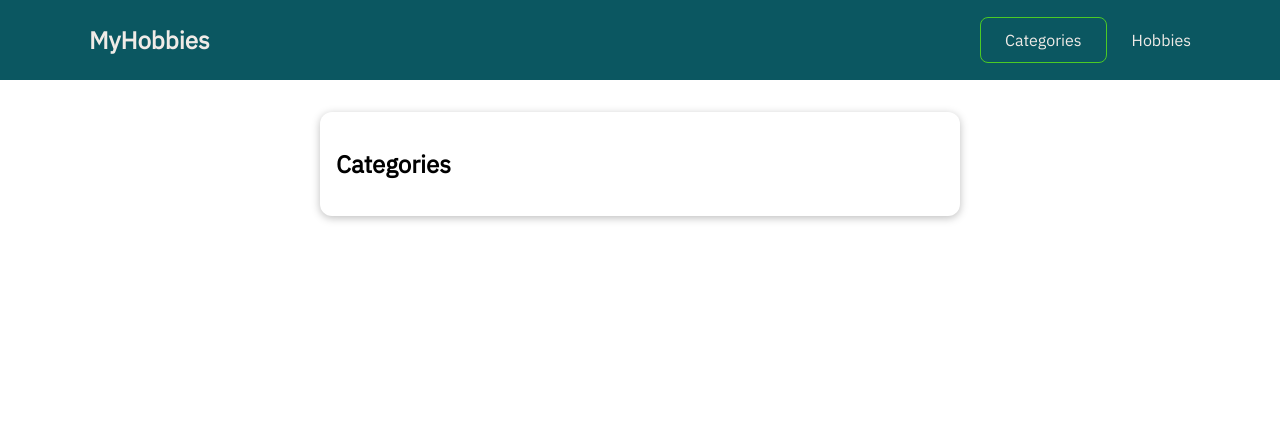
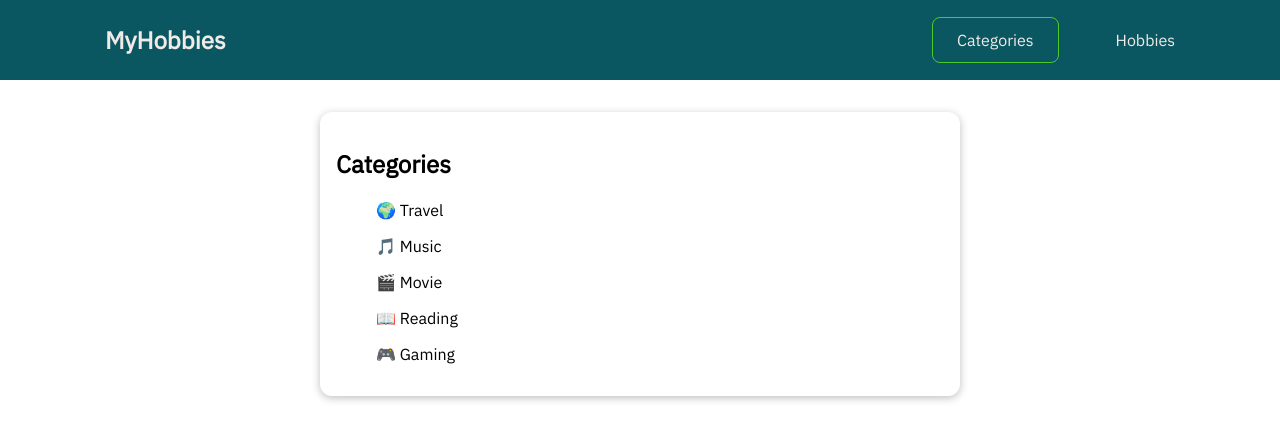
Before and after one commit to Lime5005/VueJS, a Vue app in the folder my-hobbies-project/: page /categories in a window 1280 px wide. Shown: the top 440 px of the page. Built offline with nearby package versions, Linux system fonts and the light colour scheme.

Commit message:
add vuex store

```diff
--- a/my-hobbies-project/public/index.html
+++ b/my-hobbies-project/public/index.html
@@ -1,17 +1,20 @@
 <!DOCTYPE html>
 <html lang="en">
-  <head>
+
+<head>
     <meta charset="utf-8">
     <meta http-equiv="X-UA-Compatible" content="IE=edge">
     <meta name="viewport" content="width=device-width,initial-scale=1.0">
     <link rel="icon" href="<%= BASE_URL %>favicon.ico">
-    <title><%= htmlWebpackPlugin.options.title %></title>
-  </head>
-  <body>
+    <title>My Hobbies</title>
+</head>
+
+<body>
     <noscript>
       <strong>We're sorry but <%= htmlWebpackPlugin.options.title %> doesn't work properly without JavaScript enabled. Please enable it to continue.</strong>
     </noscript>
     <div id="app"></div>
     <!-- built files will be auto injected -->
-  </body>
+</body>
+
 </html>
--- a/my-hobbies-project/src/components/hobbies/Categories.vue
+++ b/my-hobbies-project/src/components/hobbies/Categories.vue
@@ -2,10 +2,25 @@
   <div>
     <base-card>
       <h2>Categories</h2>
+      <ul v-for="category in categories" :key="category">
+      <li>{{ category.icon }} {{ category.name }}</li>
+      </ul>
     </base-card>
   </div>
 </template>
 
+<script>
+export default {
+  computed: {
+    categories() {
+      return this.$store.getters.categories
+    }
+  }
+}
+</script>
+
 <style scoped>
-
+li {
+  list-style: none;
+}
 </style>
--- a/my-hobbies-project/src/components/ui/Navigation.vue
+++ b/my-hobbies-project/src/components/ui/Navigation.vue
@@ -75,6 +75,7 @@ header a {
   display: inline-block;
   padding: 0.75rem 1.5rem;
   border: 1px solid transparent;
+  margin: 0 1rem;
 }
 
 </style>
--- a/my-hobbies-project/src/components/ui/WelcomePage.vue
+++ b/my-hobbies-project/src/components/ui/WelcomePage.vue
@@ -1,6 +1,8 @@
 <template>
   <section>
-    <h3>Welcome!</h3>
+    <base-card>
+      <h3>Welcome!</h3>
+    </base-card>
   </section>
 </template>
 
--- a/my-hobbies-project/src/main.js
+++ b/my-hobbies-project/src/main.js
@@ -1,6 +1,7 @@
 import { createApp } from 'vue'
 
 import router from './router.js'
+import store from './store.js'
 import App from './App.vue'
 import BaseCard from './components/ui/BaseCard.vue'
 
@@ -8,5 +9,6 @@ const app = createApp(App)
 
 app.component('base-card', BaseCard)
 app.use(router)
+app.use(store)
 
 app.mount('#app')
--- a/my-hobbies-project/src/router.js
+++ b/my-hobbies-project/src/router.js
@@ -1,6 +1,12 @@
+import { defineAsyncComponent } from 'vue'
+
 import { createRouter, createWebHistory } from 'vue-router'
+
+const Categories = defineAsyncComponent(() =>
+    import ('./components/hobbies/Categories'))
+
 import WelcomePage from './components/ui/WelcomePage.vue'
-import Categories from './components/hobbies/Categories'
+
 import HobbiesList from './components/hobbies/HobbiesList'
 
 const router = createRouter({
--- /dev/null
+++ b/my-hobbies-project/src/store.js
@@ -0,0 +1,22 @@
+import { createStore } from 'vuex'
+
+const store = createStore({
+    state() {
+        return {
+            categories: [
+                { id: 1, name: 'Travel', icon: '🌍' },
+                { id: 2, name: 'Music', icon: '🎵' },
+                { id: 3, name: 'Movie', icon: '🎬' },
+                { id: 4, name: 'Reading', icon: '📖' },
+                { id: 5, name: 'Gaming', icon: '🎮' }
+            ]
+        }
+    },
+    getters: {
+        categories(state) {
+            return state.categories
+        }
+    }
+})
+
+export default store
```
